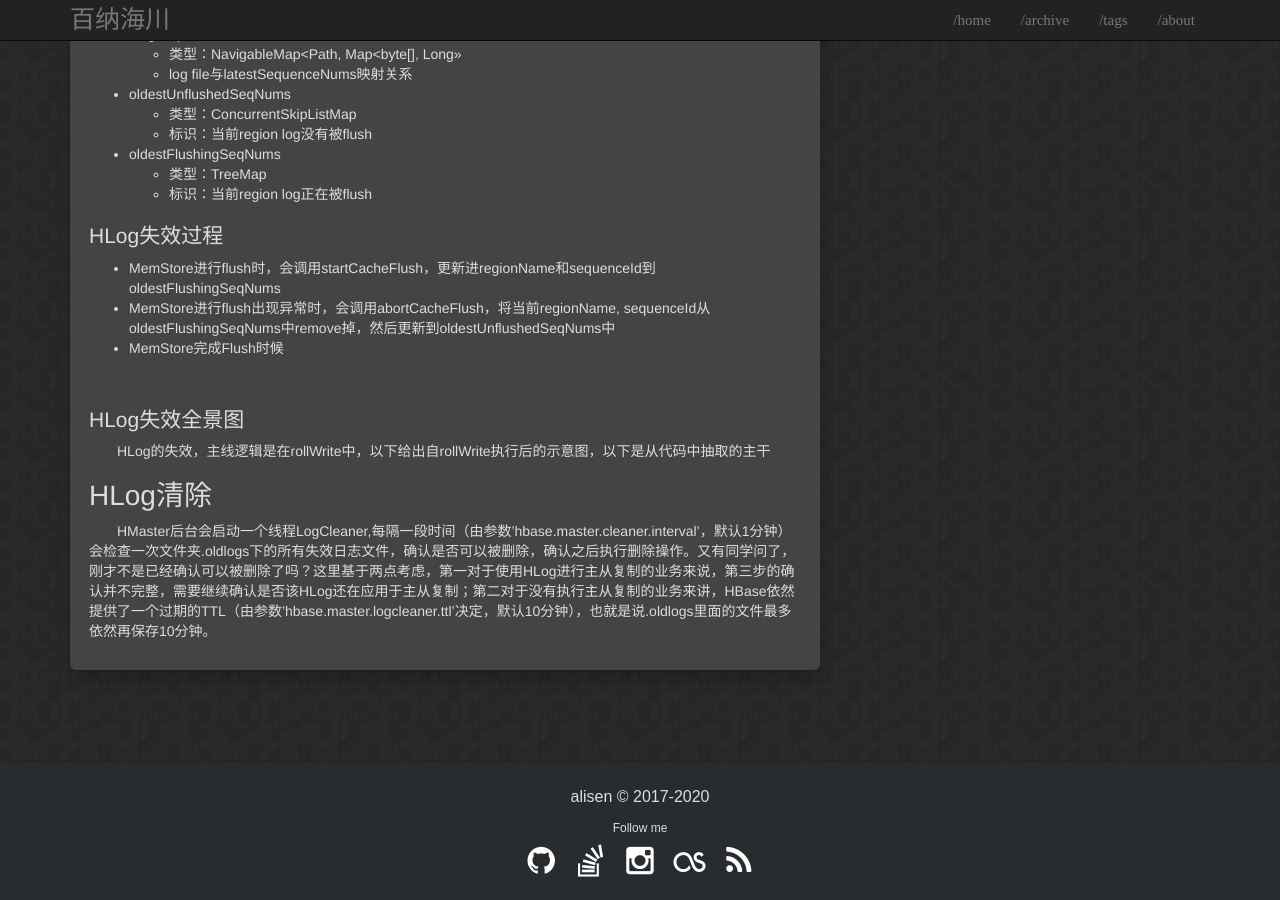
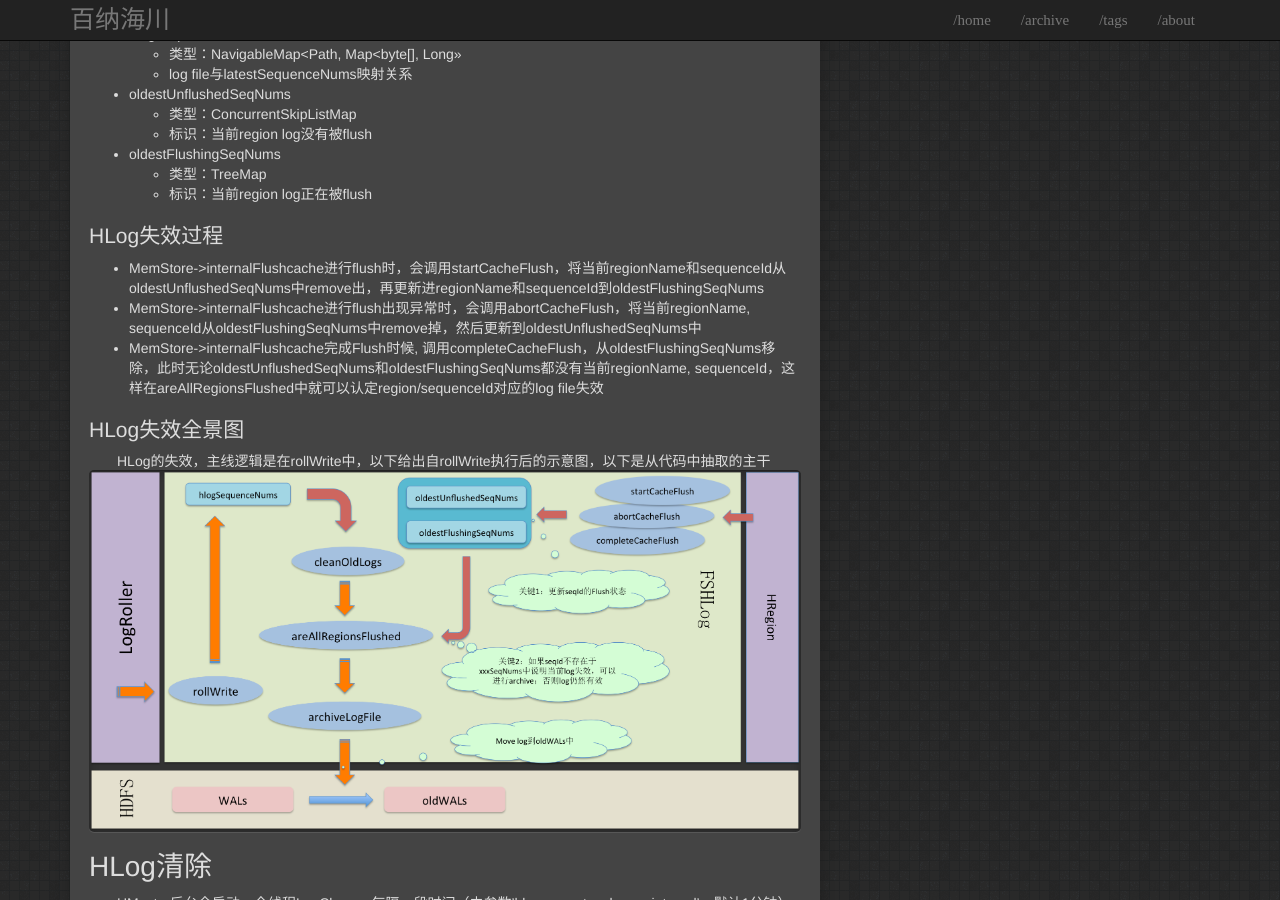
Before and after one commit to igithu/summary, a Jekyll site: the page built from _posts/2018-05-05-hbase-hlog.md, in a window 1280 px wide and 900 px high, scrolled down 2570 px. Built offline with Jekyll 4.4.1, drawn with Linux system fonts in a browser that asks for light colours.

Commit message:
Update 2018-05-05-hbase-hlog.md

```diff
--- a/_posts/2018-05-05-hbase-hlog.md
+++ b/_posts/2018-05-05-hbase-hlog.md
@@ -68,13 +68,13 @@ tags: hbase
   * 标识：当前region log正在被flush
 
 ## HLog失效过程
-* MemStore进行flush时，会调用startCacheFlush，更新进regionName和sequenceId到oldestFlushingSeqNums
-* MemStore进行flush出现异常时，会调用abortCacheFlush，将当前regionName, sequenceId从oldestFlushingSeqNums中remove掉，然后更新到oldestUnflushedSeqNums中
-* MemStore完成Flush时候
-
+* MemStore->internalFlushcache进行flush时，会调用startCacheFlush，将当前regionName和sequenceId从oldestUnflushedSeqNums中remove出，再更新进regionName和sequenceId到oldestFlushingSeqNums
+* MemStore->internalFlushcache进行flush出现异常时，会调用abortCacheFlush，将当前regionName, sequenceId从oldestFlushingSeqNums中remove掉，然后更新到oldestUnflushedSeqNums中
+* MemStore->internalFlushcache完成Flush时候, 调用completeCacheFlush，从oldestFlushingSeqNums移除，此时无论oldestUnflushedSeqNums和oldestFlushingSeqNums都没有当前regionName, sequenceId，这样在areAllRegionsFlushed中就可以认定region/sequenceId对应的log file失效
 
 ## HLog失效全景图
 &emsp;&emsp;HLog的失效，主线逻辑是在rollWrite中，以下给出自rollWrite执行后的示意图，以下是从代码中抽取的主干
+![image04](https://igithu.github.io/summary/images/clean-hlog.png)
 
 
 
```
